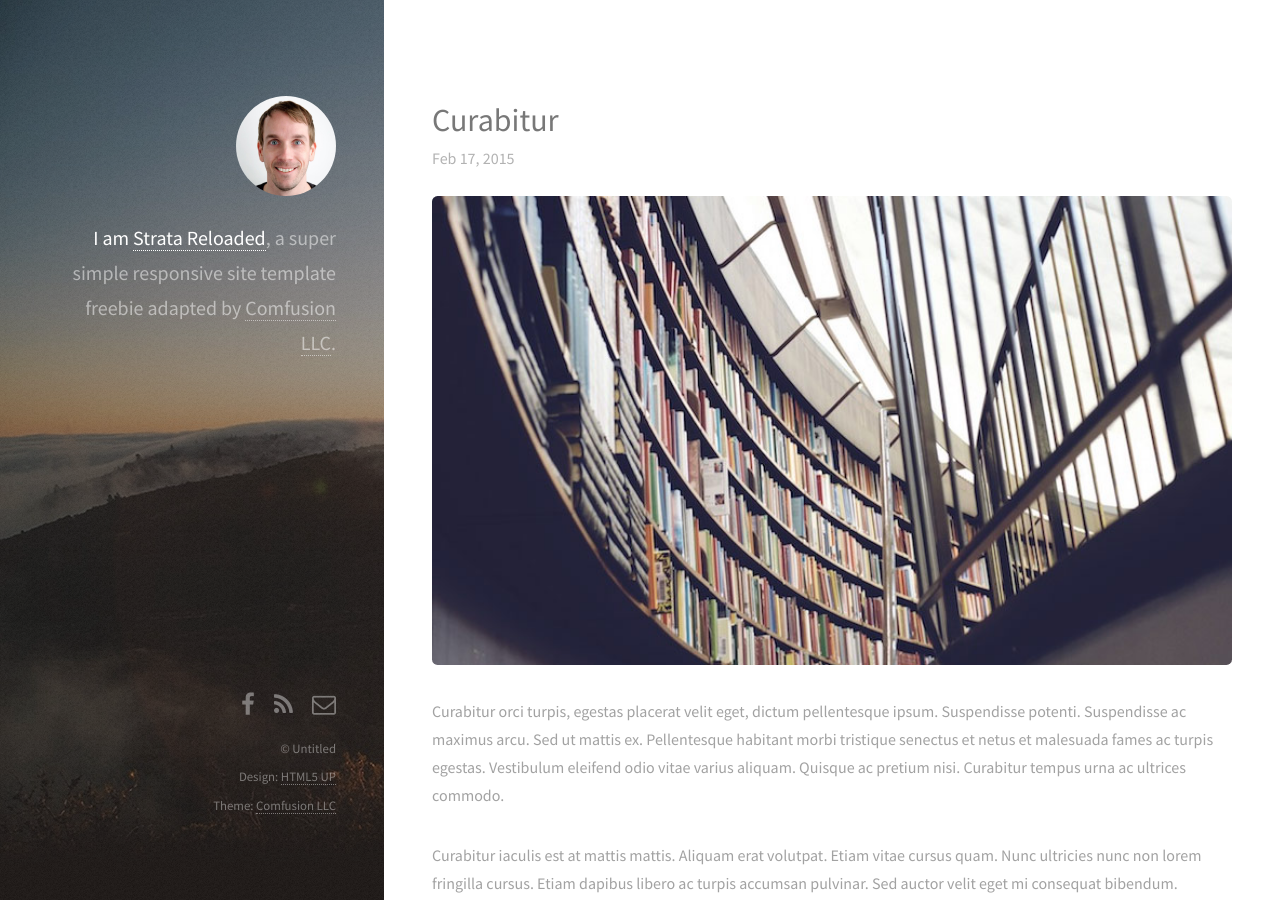
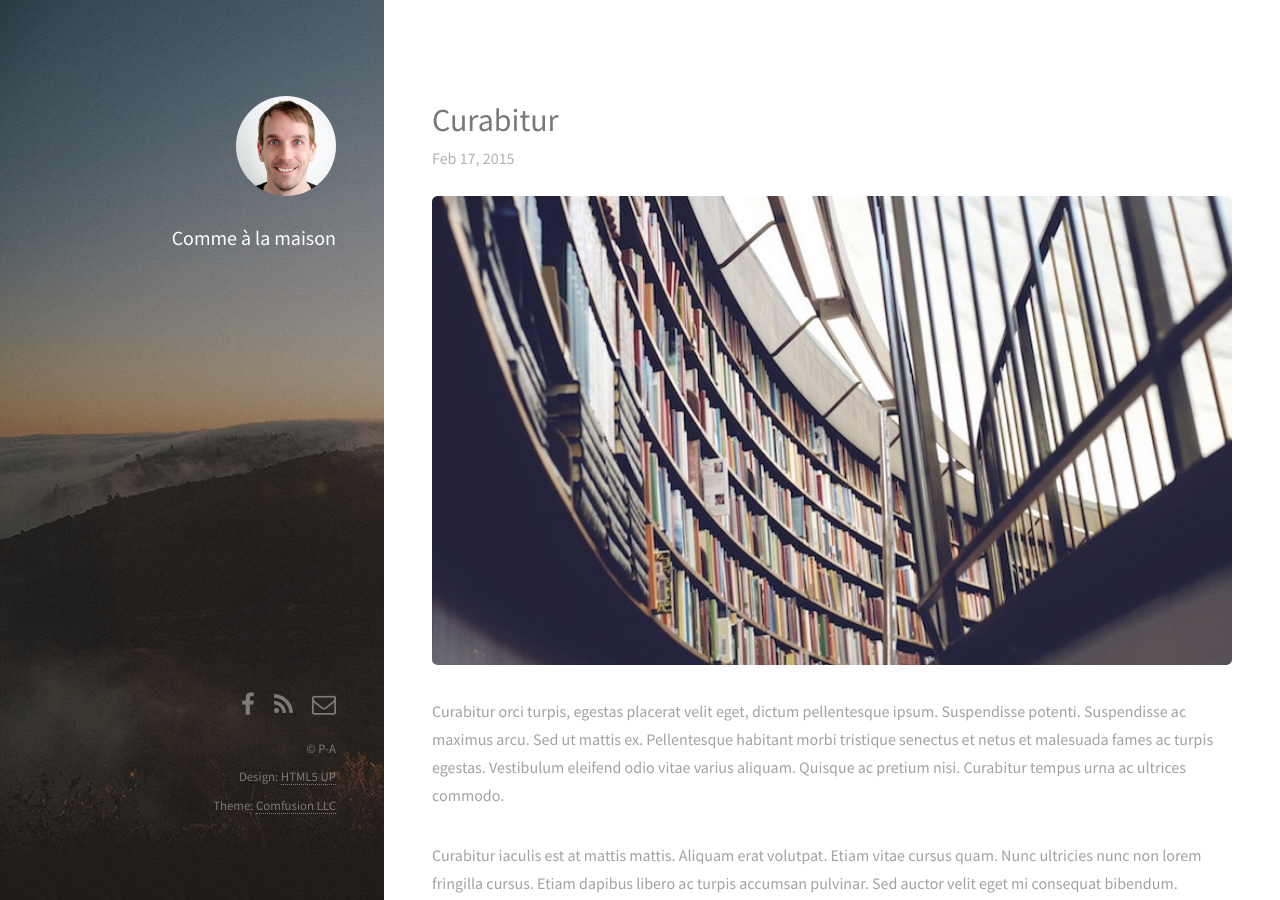
Before and after one commit to thebootmaker/thebootmaker.github.io, a Jekyll site: the page built from index.html, in a window 1280 px wide and 900 px high. Built offline with Jekyll 4.4.1, drawn with Linux system fonts in a browser that asks for light colours; nearby versions of some CDN libraries.

Commit message:
Modified sidebar

```diff
--- a/_config.yml
+++ b/_config.yml
@@ -12,7 +12,7 @@ description: > # this means to ignore newlines until "baseurl:"
 author:
   name: P-A
   email: pa.bouttier@me.com
-  twitter: # twitter username without the @ symbol
+  #twitter: # twitter username without the @ symbol
 
 # Social details for the jekyll-seo-tag gem
 #social:
--- a/_layouts/default.html
+++ b/_layouts/default.html
@@ -26,9 +26,7 @@
 	<body id="top">
     <header id="header">
       <a href="{{ site.url }}" class="image avatar"><img class="editable" src="/images/avatar.jpg" alt="{{ site.author.name }}"></a>
-      <h1 class="editable"><strong>I am <a href="/">Strata Reloaded</a></strong>, a super simple<br>
-      responsive site template freebie<br>
-      adapted by <a href="http://comfusionllc.com">Comfusion LLC</a>.</h1>
+      <h1 class="editable"><strong>Comme à la maison</strong>
     </header>
 
     {{ content }}
@@ -52,7 +50,7 @@
         {% endif %}
       </ul>
       <ul class="copyright">
-          <li>&copy; Untitled</li>
+          <li>&copy; P-A</li>
           <li>Design: <a href="http://html5up.net">HTML5 UP</a></li>
           <li>Theme: <a href="http://comfusionllc.com">Comfusion LLC</a></li>
       </ul>
```
